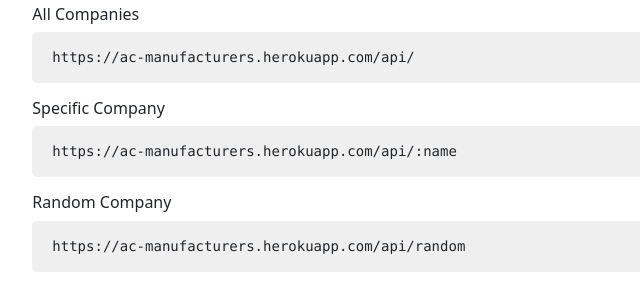
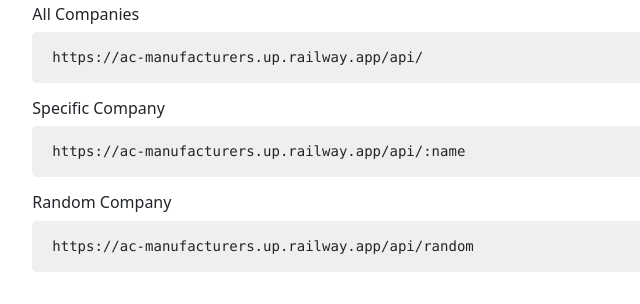
Before and after one commit to joselupianez/ac-manufacturers-api, a website: page public/index.html in a window 1280 px wide. Shown: the part 284-588 px from the top of the page, 197-837 px from the left. Drawn offline with nearby package versions, Linux system fonts and the light colour scheme.

Commit message:
Update API Links

```diff
--- a/public/index.html
+++ b/public/index.html
@@ -23,11 +23,11 @@
             <main class="py-2">
                 <h1 class="pb-3">API Endpoints:</h1>
                 <h6>All Companies</h4>
-                <pre><span>https://ac-manufacturers.herokuapp.com/api/</span><button class="btn btn-primary btn-sm px-4 float-end copy">copy</button></pre>
+                <pre><span>https://ac-manufacturers.up.railway.app/api/</span><button class="btn btn-primary btn-sm px-4 float-end copy">copy</button></pre>
                 <h6>Specific Company</h4>
-                <pre><span>https://ac-manufacturers.herokuapp.com/api/:name</span><button class="btn btn-primary btn-sm px-4 float-end copy">copy</button></pre>
+                <pre><span>https://ac-manufacturers.up.railway.app/api/:name</span><button class="btn btn-primary btn-sm px-4 float-end copy">copy</button></pre>
                 <h6>Random Company</h4>
-                <pre><span>https://ac-manufacturers.herokuapp.com/api/random</span><button class="btn btn-primary btn-sm px-4 float-end copy">copy</button></pre>
+                <pre><span>https://ac-manufacturers.up.railway.app/api/random</span><button class="btn btn-primary btn-sm px-4 float-end copy">copy</button></pre>
             </main>
             <footer class="pt-5 my-5 text-muted border-top">
                 <p>Want to add another air conditioning manufacturer? Submit the company's information as a pull request <a href="https://github.com/joselupianez/ac-manufacturers-api/pulls">here.</a></p>
```
Also changed, not shown: README.md.
